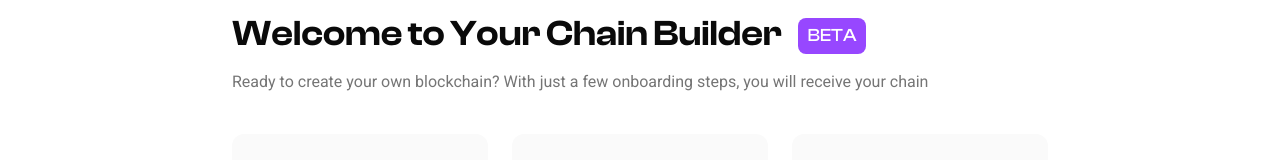
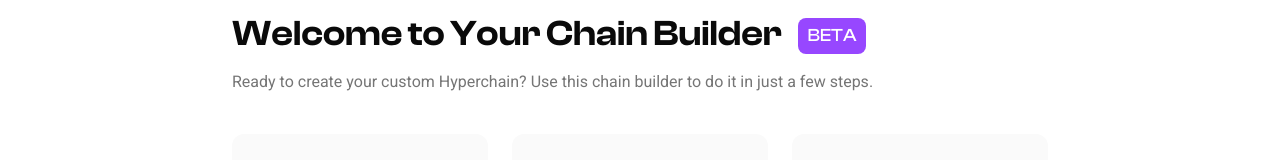
Before and after one commit to unit214/aeternity-hyperchains-initiator, a Next.js app: page / in a window 1280 px wide. Shown: the part 131-291 px from the top of the page. Built offline with nearby package versions, Linux system fonts and the light colour scheme.

Commit message:
feat: adjust main page subtitle text

```diff
--- a/src/app/(home)/HomePage.tsx
+++ b/src/app/(home)/HomePage.tsx
@@ -52,7 +52,7 @@ const HomePage: React.FC = () => {
                     <BetaLabel />
                 </div>
                 <div className='mb-10 font-roboto text-muted-foreground'>
-                    Ready to create your own blockchain? With just a few onboarding steps, you will receive your chain
+                    Ready to create your custom Hyperchain? Use this chain builder to do it in just a few steps.
                 </div>
                 <div className='mb-14 flex flex-col gap-2 md:flex-row md:gap-6'>
                     <Step
```
